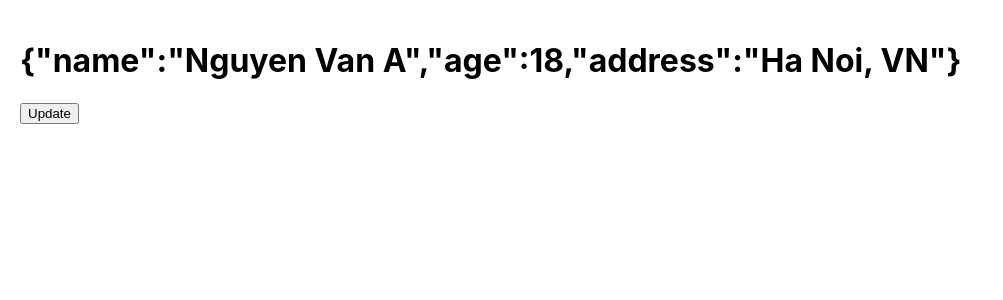
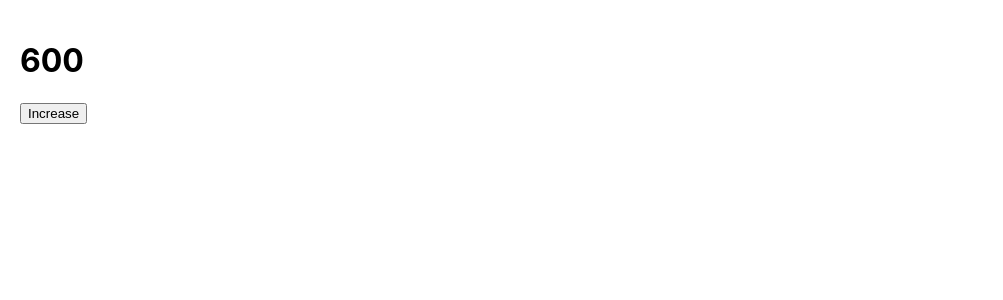
Before and after one commit to 4501104141/study_react, a React (Create React App) app: page / in a window 1280 px wide. Shown: the top 300 px of the page, without its empty margins (0-1003 px from the left). Built offline with nearby package versions, Linux system fonts and the light colour scheme.

Commit message:
setCounter

```diff
--- a/src/App.js
+++ b/src/App.js
@@ -1,20 +1,19 @@
 import { useState } from "react";
+const orders = [100, 200, 300]
 function App() {
-  const [info, setInfo] = useState({
-    name: 'Nguyen Van A',
-    age: 18,
-    address: 'Ha Noi, VN'
+  const [counter, setCounter] = useState(() => {
+    const total = orders.reduce((total, cur) => total + cur)
+    return total
   })
-  const handleUpdate = () => {
-    setInfo({
-      ...info,
-      bio: 'Hihi'
-    })
+  const handleIncrease = () => {
+    setCounter(prevState => prevState + 1)
+    setCounter(prevState => prevState + 1)
+    setCounter(prevState => prevState + 1)
   }
   return (
     <div className="App" style={{ padding: 20 }}>
-      <h1>{JSON.stringify(info)}</h1>
-      <button onClick={handleUpdate}>Update</button>
+      <h1>{counter}</h1>
+      <button onClick={handleIncrease}>Increase</button>
     </div>
   );
 }
```
